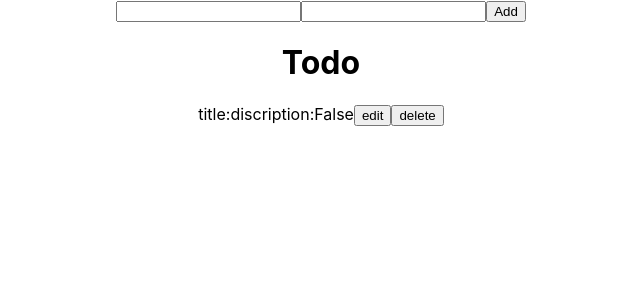
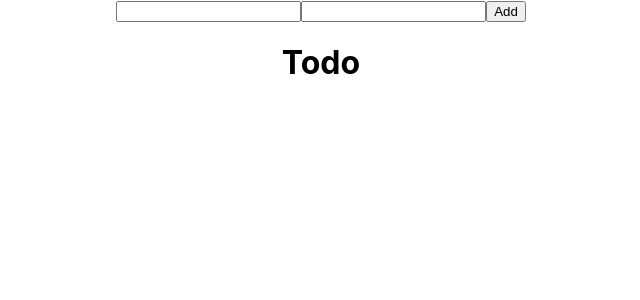
Before and after one commit to FaizaanFazal/Task-Manager-Using-redux, a React (Create React App) app: page / in a window 1280 px wide. Shown: the top 300 px of the page, without its empty margins (319-959 px from the left). Built offline with nearby package versions, Linux system fonts and the light colour scheme.

Commit message:
added update, changed all reducers to mutable way

```diff
--- a/src/app/store.js
+++ b/src/app/store.js
@@ -1,8 +1,12 @@
 import { configureStore } from '@reduxjs/toolkit';
 import todoReducer from '../features/taskManager/TaskSlice'
 
-export const store = configureStore({
-  reducer: {
-    roster: todoReducer,
-  },
-});
+const rootReducer =  {
+  todo: todoReducer
+}
+
+const store = configureStore({
+  reducer: rootReducer
+})
+
+export default store
--- a/src/features/taskManager/Task.js
+++ b/src/features/taskManager/Task.js
@@ -1,6 +1,6 @@
 import React, { useState } from 'react'
 import {useSelector, useDispatch} from 'react-redux'
-import {create,deleteitem} from './TaskSlice'
+import {create,deleteitem,updateitem} from './TaskSlice'
 
 import '../../App.css';
 
@@ -8,13 +8,34 @@ export function Task(){
     const[title,setTitle]=useState("");
     const[discription,setDiscription]=useState("");
     const[show,setShow]=useState(false)
+    const[idtoUpdate,setIdtoUpdate]=useState("")
+
 
     const dispatch= useDispatch();
-    const todolist =useSelector(state=>state.roster);
+    const todolist =useSelector(state=>state.todo.list);
 
     const onClickHandler=(e)=>{
         e.preventDefault();
-        dispatch(create(title,discription));
+        const newTodo = {
+            id: (Math.floor(Math.random() * 888888) + 100000).toString(),
+            title: title,
+            discription:discription,
+            compeleted: false,
+
+        }
+        dispatch(create(newTodo)) //create
+    }
+    const onClickupdatehandler=(e)=>{
+        e.preventDefault();
+        const updatetodo = {
+            id: idtoUpdate,
+            title: title,
+            discription:discription,
+
+
+        }
+        dispatch(updateitem(updatetodo)); //update
+        setShow(show=>!show)
     }
 
     const handleInputdisc =(e)=>{
@@ -22,11 +43,30 @@ export function Task(){
     }
     const handleDelete=(e)=>{
         e.preventDefault();
-        dispatch(deleteitem(e.target.id))
+        dispatch(deleteitem(e.target.id))  //delete
     }
+    let res;
+    const handleedit=(e)=>{
+        e.preventDefault();
+        res=todolist.filter((item) => { return item.id == e.target.id});
+
+        setTitle(res[0].title)
+        setDiscription(res[0].discription)
+        setIdtoUpdate(e.target.id)
+        setShow(show=> !show)     //display edit box
+
+    }
+
     return(
         <div className='App'>
-        {show? <div className='pop'>pop up</div>:null}
+        {show? <div className='pop'>
+            <div>
+                <input type='text' value={title} onChange={(e)=>setTitle(e.target.value)} />
+                <input type='text' value={discription} onChange={handleInputdisc} />
+                <button className='button' onClick={onClickupdatehandler} >Update</button>
+                <button className='button' onClick={()=>setShow(show=> !show)}>X</button>
+            </div>
+        </div>:null}
 
             <div>
                 <input type='text' value={title} onChange={(e)=>setTitle(e.target.value)} />
@@ -35,15 +75,16 @@ export function Task(){
             </div>
             <div className='container'>
                 <h1>Todo</h1>
-                {todolist.map(todolist=>(
-                    <div key={todolist.title}>
-                    {todolist.title}:{todolist.disc}:{todolist.compeleted ? "True" : "False" }
-                    <button  className='edit' onClick={()=>setShow(show=> !show)}>edit</button>
-                    <button id={todolist.title} className='button' onClick={handleDelete}>delete</button>
+                {todolist.length>0 ? todolist.map(todolist=>(
+                    <div key={todolist.id}>
+                    {todolist.title}:{todolist.discription}:{todolist.compeleted ? "True" : "False" }
+                    <button id={todolist.id} className='edit' onClick={handleedit}>edit</button>
+                    <button id={todolist.id} className='button' onClick={handleDelete}>delete</button>
                     </div>
 
-                ))}
+                )):null}
             </div>
         </div>
+
     )
 }
--- a/src/features/taskManager/TaskSlice.js
+++ b/src/features/taskManager/TaskSlice.js
@@ -3,50 +3,80 @@ import { createSlice } from "@reduxjs/toolkit";
 let nId=1;
 
 const taskSlice= createSlice({
-    name:'Todo',
-    initialState:[
-        {
-            title:"title",
-            disc:"discription",
-            compeleted:false,
+    name:'todo',
+    initialState:{ list: [] },
+    reducers:{
+        create(state, action) {
+            state.list.push(action.payload)
+        },
+        deleteitem(state,action){
+            const index = state.list.findIndex((arrow) =>arrow.id === action.payload.id);
+            state.list.splice(index-1, 1);
+        },
+        updateitem(state, action) {
+            state.list = state.list.map(todo => todo.id === action.payload.id ? { ...todo,  title:action.payload.title,discription:action.payload.discription } : todo)
         }
-    ],
-    reducers:{
-        create:{
-            reducer(state,{payload}){
-                console.log(payload)
-                const{title:title,disc:disc}=payload
-                state.push({title:title,disc:disc,compeleted:false})
-            },
-            prepare(...args){
-                console.log(args)
-                return{
-                    payload:{
-                        title:args[0],
-                        disc:args[1],
-                        compeleted:false
-                    }
-                }
-            }
-        },
-        deleteitem:{
-            reducer(state,{payload}){
-                const{title:title}=payload
-                state.splice(state.findIndex((arrow) => arrow.title === title), 1);
-            },
-            prepare(...args){
-                console.log("args"+args)
-                return{
-                    payload:{
-                        title:args[0],
 
-                    }
-                }
-            }
-        }
+        // create:{
+        //     reducer(state,{payload}){
+        //         console.log(payload)
+        //         const{title:title,disc:disc}=payload
+        //         state.push({title:title,disc:disc,compeleted:false})
+        //     },
+        //     prepare(...args){
+        //         console.log(args)
+        //         return{
+        //             payload:{
+        //                 title:args[0],
+        //                 disc:args[1],
+        //                 compeleted:false
+        //             }
+        //         }
+        //     }
+        // },
+        // deleteitem:{
+        //     reducer(state,{payload}){
+        //         const{title:title}=payload
+        //         state.splice(state.findIndex((arrow) => arrow.title === title), 1);
+        //     },
+        //     prepare(...args){
+        //         return{
+        //             payload:{
+        //                 title:args[0],
+
+        //             }
+        //         }
+        //     }
+        // },
+        // updateitem:{
+        //     reducer(state,{payload}){
+        //         const{titletoupdate:titletoupdate,title:title,disc:disc}=payload
+        //         for(let key in state){
+        //             if(state[key].title == titletoupdate){
+        //                 console.log(key.disc)
+        //                 key.title=title;
+        //                 key.disc=disc;
+
+        //             }
+
+        //         }
+        //         return state
+
+        //     },
+        //     prepare(...args){
+        //         return{
+        //             payload:{
+        //                 titletopdate:args[0],
+        //                 title:args[1],
+        //                 disc:args[2],
+
+        //             }
+        //         }
+        //     }
+        // }
     }
 
 });
 const {actions,reducer}=taskSlice
-export const { create , deleteitem }=actions
+export const { create , deleteitem , updateitem , addTodo }=actions
 export default reducer
--- a/src/index.js
+++ b/src/index.js
@@ -1,7 +1,7 @@
 import React from 'react';
 import { createRoot } from 'react-dom/client';
 import { Provider } from 'react-redux';
-import { store } from './app/store';
+import  store  from './app/store';
 import App from './App';
 import reportWebVitals from './reportWebVitals';
 import './index.css';
```
